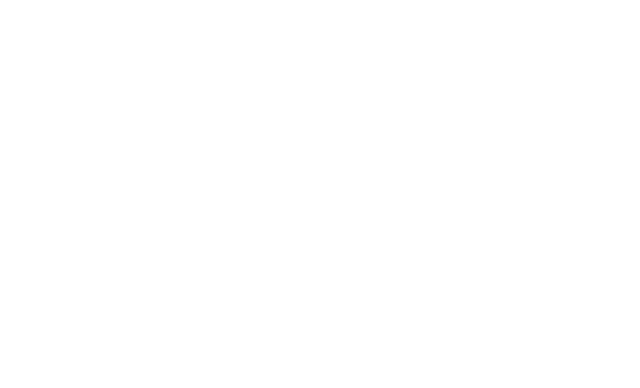
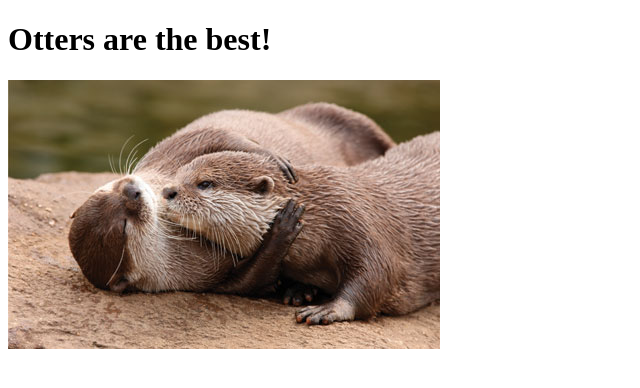
Before and after one commit to etmoore/otters, a plain HTML site: page index.html in a window 1280 px wide. Shown: the whole page, without its empty margins (0-640 px from the left). Drawn offline with Linux system fonts and the light colour scheme.

Commit message:
cute picture on homepage

```diff
--- a/index.html
+++ b/index.html
@@ -5,6 +5,7 @@
   <title>Otters!</title>
 </head>
 <body>
-
+  <h1>Otters are the best!</h1>
+  <img src="images/otter.jpg" alt="">
 </body>
 </html>
```
Also changed, not shown: images/otter.jpg (added).
